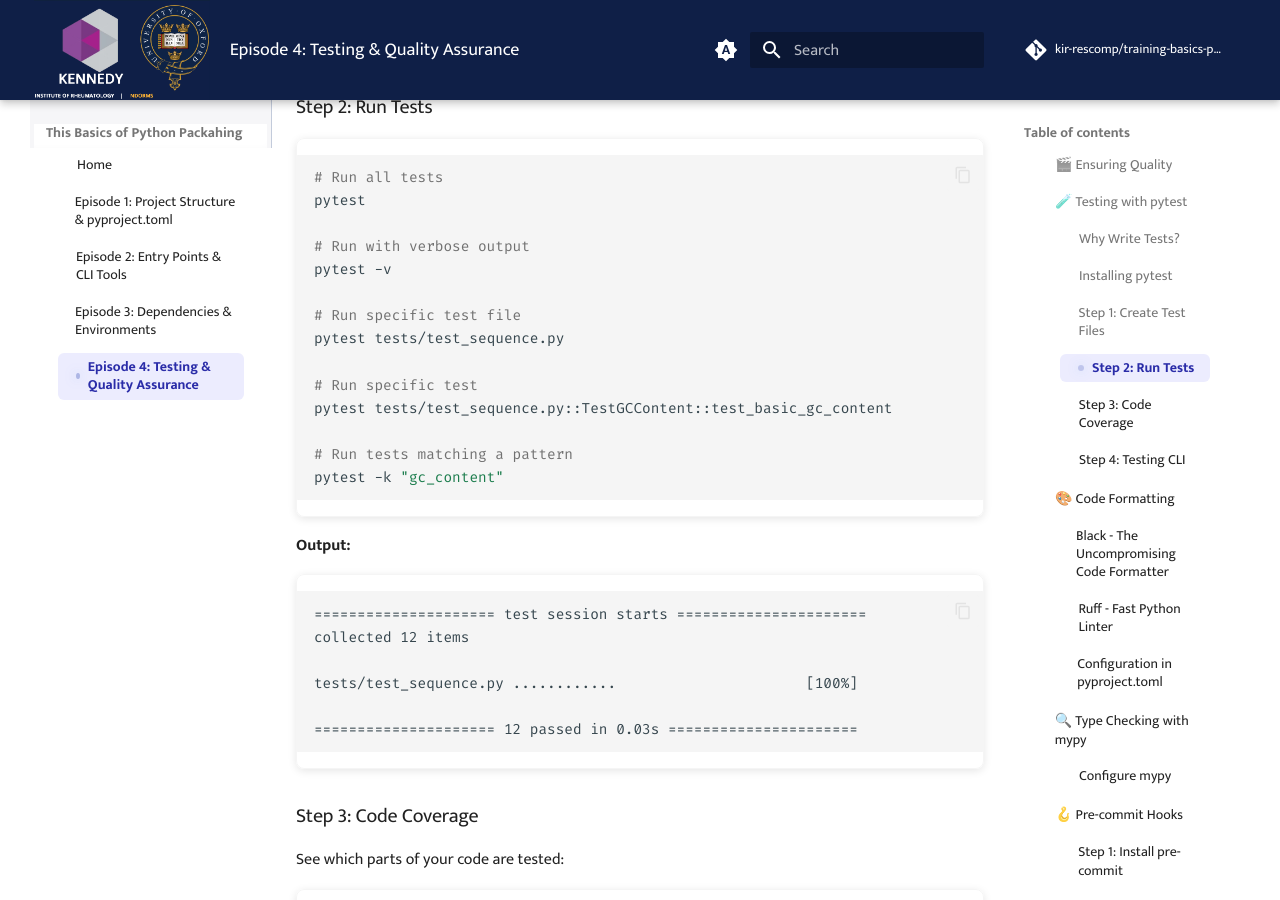
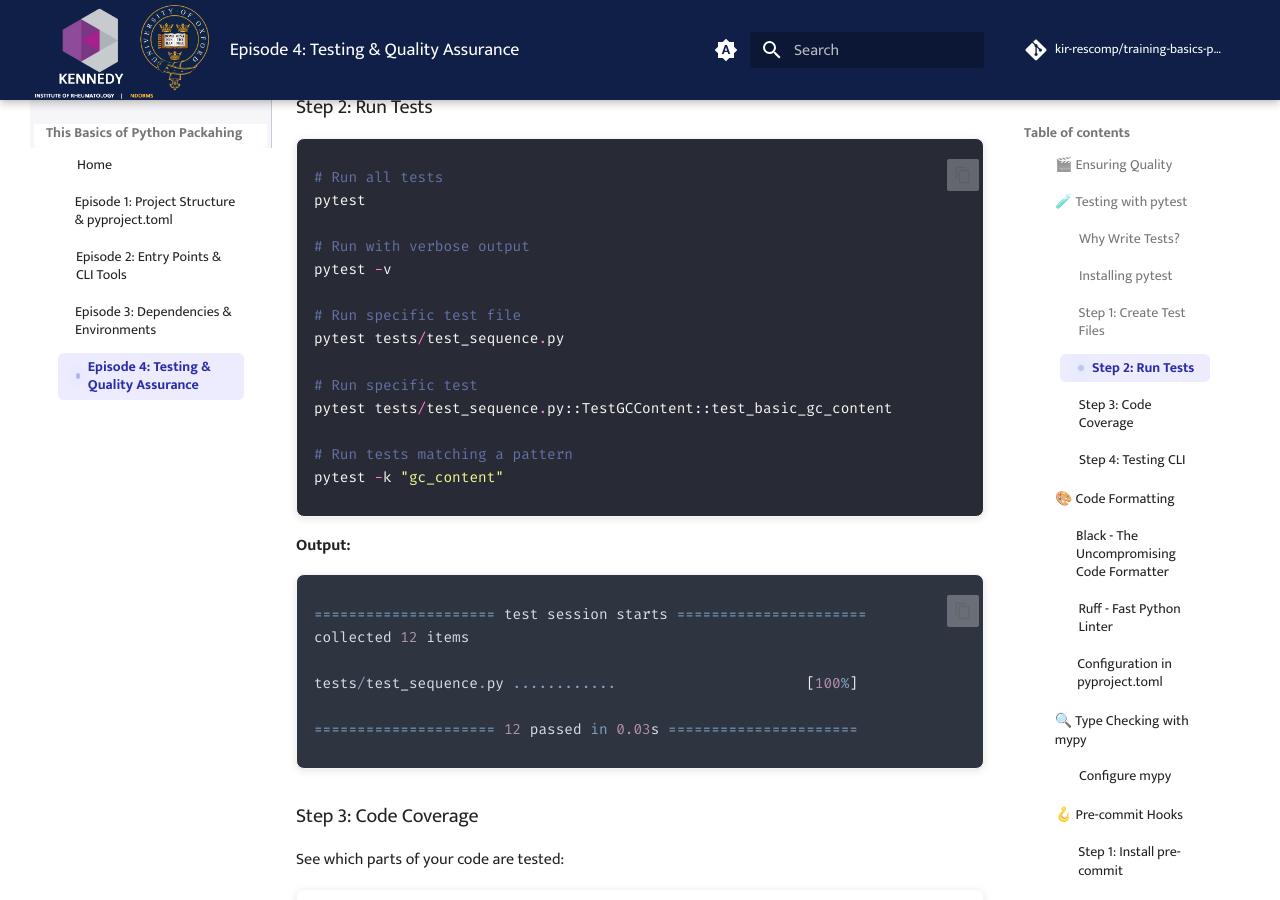
Before and after one commit to kir-rescomp/training-basics-python-packaging, an MkDocs documentation site: the page built from docs/episode-04.md, in a window 1280 px wide and 900 px high, scrolled down 3356 px. Built offline with MkDocs 1.6.1 and Material for MkDocs 9.7.7, drawn with Linux system fonts in a browser that asks for light colours; comment, search, counter and statistics services are not loaded.

Commit message:
code block syntax theme changes

````diff
--- a/docs/episode-04.md
+++ b/docs/episode-04.md
@@ -34,13 +34,14 @@ A colleague suggests: "You need automated testing and code quality tools!"
 We already added it to our `[dev]` extras:
 
 ```bash
-pip install -e ".[dev]"
+uv pip install -e ".[dev]"
 ```
 
 ### Step 1: Create Test Files
 
 Create `tests/test_sequence.py`:
 
+<div class="dracula" markdown="1">
 ```python
 """Tests for sequence analysis functions."""
 
@@ -123,6 +124,7 @@ class TestReverseComplement:
         """Test individual bases and small sequences."""
         assert reverse_complement(sequence) == expected
 ```
+</div>
 
 !!! tip "Test Organization"
     - Group related tests in classes
@@ -132,7 +134,8 @@ class TestReverseComplement:
 
 ### Step 2: Run Tests
 
-```bash
+<div class="dracula" markdown="1">
+```py
 # Run all tests
 pytest
 
@@ -148,9 +151,11 @@ pytest tests/test_sequence.py::TestGCContent::test_basic_gc_content
 # Run tests matching a pattern
 pytest -k "gc_content"
 ```
+</div>
 
 **Output:**
-```
+<div class="nord" markdown="1">
+```py
 ===================== test session starts ======================
 collected 12 items
 
@@ -158,6 +163,7 @@ tests/test_sequence.py ............                      [100%]
 
 ===================== 12 passed in 0.03s ======================
 ```
+</div>
 
 ### Step 3: Code Coverage
 
````
